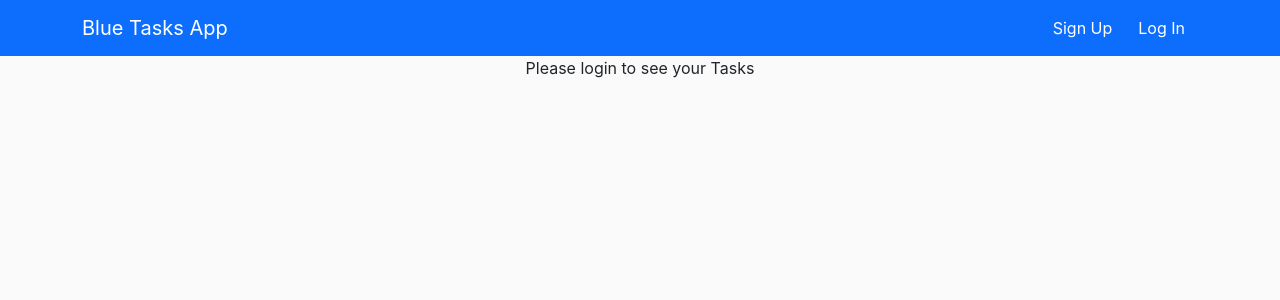
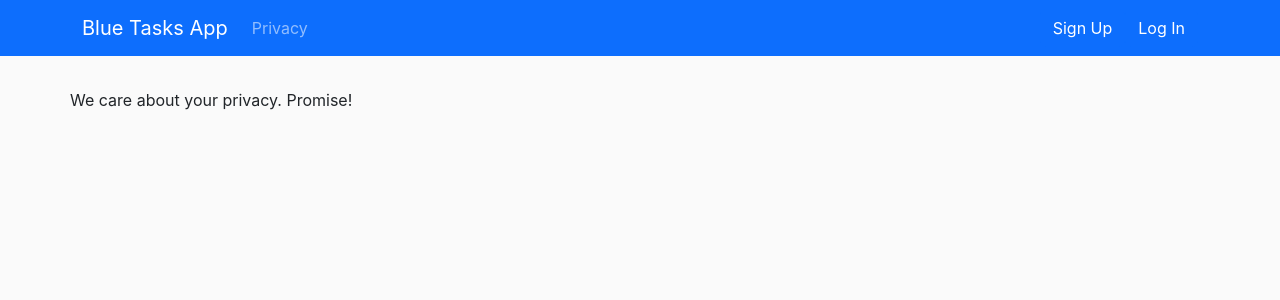
Before and after one commit to highacc/projconc-client, a React (Create React App) app: page /privacy in a window 1280 px wide. Shown: the top 300 px of the page. Built offline with nearby package versions, Linux system fonts and the light colour scheme; no server answers.

Commit message:
feat: Routing + react-router-dom

```diff
--- a/package.json
+++ b/package.json
@@ -17,6 +17,7 @@
     "react-dom": "^18.2.0",
     "react-hook-form": "^7.43.7",
     "react-icons": "^4.8.0",
+    "react-router-dom": "^6.9.0",
     "react-scripts": "5.0.1",
     "typescript": "^4.9.5",
     "web-vitals": "^2.1.4"
--- a/src/App.tsx
+++ b/src/App.tsx
@@ -1,17 +1,20 @@
 import { useEffect, useState } from 'react';
 import { Container } from 'react-bootstrap';
-import LoginModal from "./components/LoginModal";
-import NavBar from "./components/NavBar";
-import SignUpModal from "./components/SignUpModal";
-import { User } from "./models/user";
-import styles from "./styles/NotesPage.module.css";
+import { Route, Routes } from 'react-router';
+import { BrowserRouter } from 'react-router-dom';
+import LoginModal from './components/LoginModal';
+import NavBar from './components/NavBar';
+import SignUpModal from './components/SignUpModal';
+import { User } from './models/user';
 import * as NotesApi from "./network/notes_api";
-import NotesPageLoggedInView from './components/NotesPageLoggedInView';
-import NotesPageLoggedOutView from './components/NotesPageLoggedOutView';
+import NotesPage from './pages/NotesPage';
+import NotFoundPage from './pages/NotFoundPage';
+import PrivacyPage from './pages/PrivacyPage';
+import styles from "./styles/App.module.css";
 
 function App() {
 
-  const [loggedInUser, setLoggedInUser] = useState<User|null>(null);
+	const [loggedInUser, setLoggedInUser] = useState<User | null>(null);
 
 	const [showSignUpModal, setShowSignUpModal] = useState(false);
 	const [showLoginModal, setShowLoginModal] = useState(false);
@@ -29,6 +32,7 @@
 	}, []);
 
 	return (
+		<BrowserRouter>
 			<div>
 				<NavBar
 					loggedInUser={loggedInUser}
@@ -36,12 +40,21 @@
 					onSignUpClicked={() => setShowSignUpModal(true)}
 					onLogoutSuccessful={() => setLoggedInUser(null)}
 				/>
-    <Container className={styles.notesPage} >
-      <>
-	  {
-		loggedInUser ? <NotesPageLoggedInView/> : <NotesPageLoggedOutView/>
-	  }
-	  </>
+				<Container className={styles.pageContainer}>
+					<Routes>
+						<Route
+							path='/'
+							element={<NotesPage loggedInUser={loggedInUser} />}
+						/>
+						<Route
+							path='/privacy'
+							element={<PrivacyPage />}
+						/>
+						<Route
+							path='/*'
+							element={<NotFoundPage />}
+						/>
+					</Routes>
 				</Container>
 				{showSignUpModal &&
 					<SignUpModal
@@ -62,6 +75,7 @@
 					/>
 				}
 			</div>
+		</BrowserRouter>
 	);
 }
 
--- a/src/components/NavBar.tsx
+++ b/src/components/NavBar.tsx
@@ -2,7 +2,7 @@
 import { User } from "../models/user";
 import NavBarLoggedInView from "./NavBarLoggedInView";
 import NavBarLoggedOutView from "./NavBarLoggedOutView";
-// import { Link } from "react-router-dom";
+import { Link } from "react-router-dom";
 
 interface NavBarProps {
     loggedInUser: User | null,
@@ -15,16 +15,16 @@
     return (
         <Navbar bg="primary" variant="dark" expand="sm" sticky="top">
             <Container>
-                <Navbar.Brand  >
+                <Navbar.Brand as={Link} to="/">
                     Blue Tasks App
                 </Navbar.Brand>
                 <Navbar.Toggle aria-controls="main-navbar" />
                 <Navbar.Collapse id="main-navbar">
-                    {/* <Nav>
+                     <Nav>
                         <Nav.Link as={Link} to="/privacy">
                             Privacy
                         </Nav.Link>
-                    </Nav> */}
+                    </Nav>
                     <Nav className="ms-auto">
                         {loggedInUser
                             ? <NavBarLoggedInView user={loggedInUser} onLogoutSuccessful={onLogoutSuccessful} />
--- a/src/components/NotesPageLoggedInView.tsx
+++ b/src/components/NotesPageLoggedInView.tsx
@@ -61,10 +61,10 @@
     return (
         <>
             <Button
-                className={`mb-4 ${styleUtils.blockCenter} ${styleUtils.flexCenter}`}
+                className={`mb-4 mt-1 ${styleUtils.blockCenter} ${styleUtils.flexCenter}`}
                 onClick={() => setShowAddNoteDialog(true)}>
                 <FaPlus />
-                Add new note
+                Add new Task
             </Button>
             {notesLoading && <Spinner animation='border' variant='primary' />}
             {showNotesLoadingError && <p>Something went wrong. Please refresh the page.</p>}
--- /dev/null
+++ b/src/pages/NotFoundPage.tsx
@@ -0,0 +1,9 @@
+const NotFoundPage = () => {
+    return (
+        <div>
+            <p>Page not found</p>
+        </div>
+    );
+}
+
+export default NotFoundPage;
--- /dev/null
+++ b/src/pages/NotesPage.tsx
@@ -0,0 +1,24 @@
+import { Container } from "react-bootstrap";
+import NotesPageLoggedInView from "../components/NotesPageLoggedInView";
+import NotesPageLoggedOutView from "../components/NotesPageLoggedOutView";
+import { User } from "../models/user";
+import styles from "../styles/NotesPage.module.css";
+
+interface NotesPageProps {
+    loggedInUser: User | null,
+}
+
+const NotesPage = ({ loggedInUser }: NotesPageProps) => {
+    return (
+        <Container className={styles.notesPage}>
+            <>
+                {loggedInUser
+                    ? <NotesPageLoggedInView />
+                    : <NotesPageLoggedOutView />
+                }
+            </>
+        </Container>
+    );
+}
+
+export default NotesPage;
--- /dev/null
+++ b/src/pages/PrivacyPage.tsx
@@ -0,0 +1,9 @@
+const PrivacyPage = () => {
+    return (
+        <div>
+            <p>We care about your privacy. Promise!</p>
+        </div>
+     );
+}
+
+export default PrivacyPage;
--- /dev/null
+++ b/src/styles/App.module.css
@@ -0,0 +1,3 @@
+.pageContainer {
+    padding: 32px 0;
+}
```
Also changed, not shown: 1 other file (tests, documents, lock files or other folders). Lines whose indentation alone changed are shown as unchanged.
